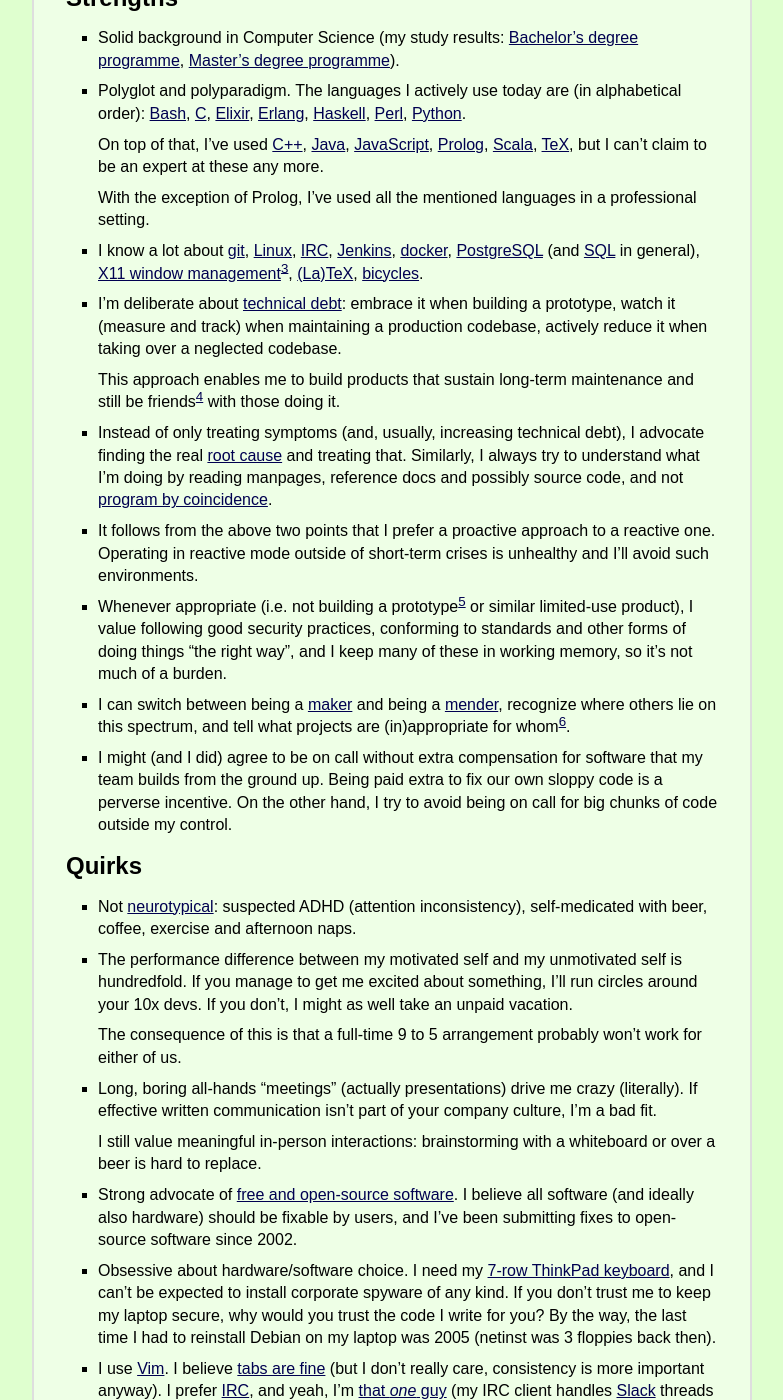
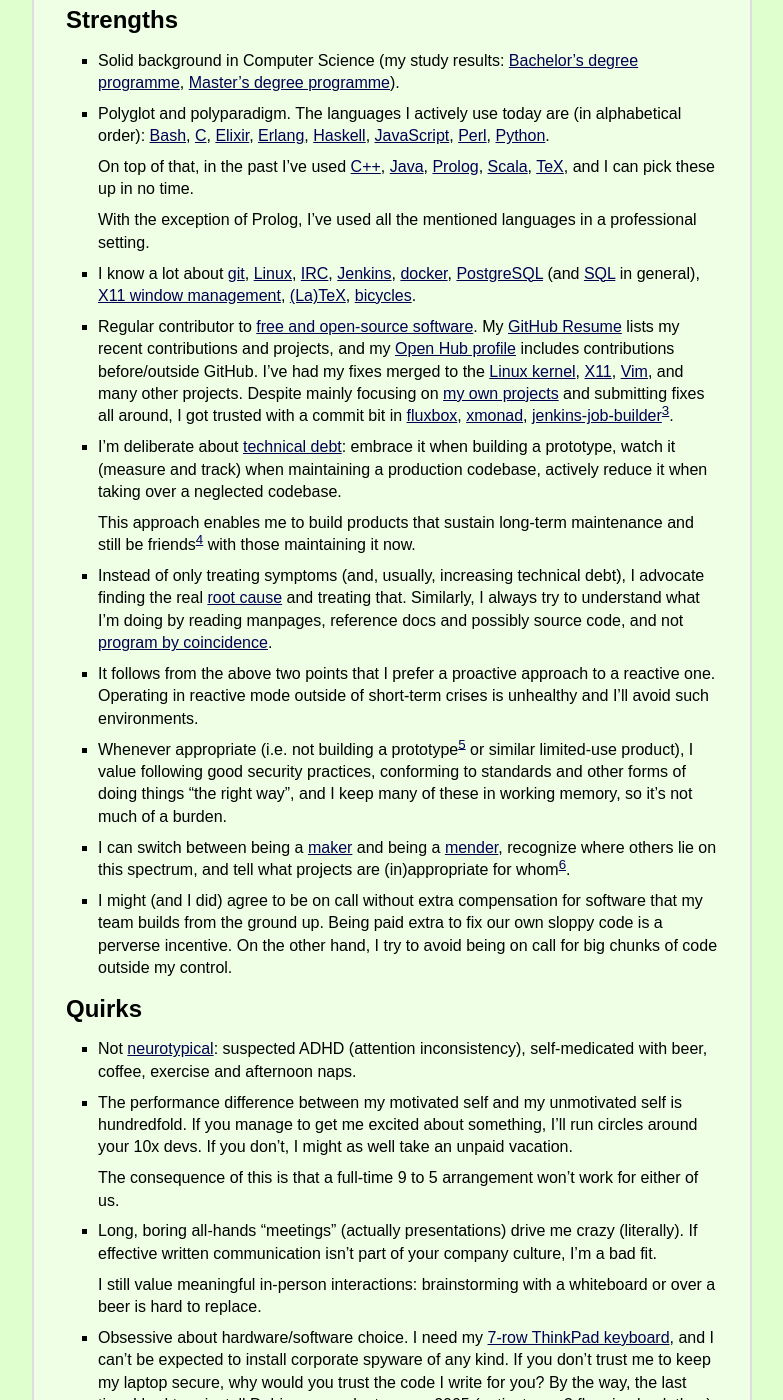
Before and after one commit to liskin/work.lisk.in, a Jekyll site: the page built from about.md, in a window 1280 px wide and 1400 px high, scrolled down 354 px. Shown: the whole window, without its empty margins (248-1031 px from the left). Built offline with Jekyll 4.4.1, drawn with Linux system fonts in a browser that asks for light colours; some of the changed text lies outside the part shown.

Commit message:
about: Improvements based on feedback from friends

```diff
--- a/about.md
+++ b/about.md
@@ -34,24 +34,33 @@
 
 * Polyglot and polyparadigm. The languages I actively use today are (in
   alphabetical order): [Bash][], [C][], [Elixir][], [Erlang][], [Haskell][],
-  [Perl][], [Python][].
+  [JavaScript][], [Perl][], [Python][].
 
-  On top of that, I've used [C++][], [Java][], [JavaScript][], [Prolog][],
-  [Scala][], [TeX][], but I can't claim to be an expert at these any more.
+  On top of that, in the past I've used [C++][], [Java][], [Prolog][],
+  [Scala][], [TeX][], and I can pick these up in no time.
 
   With the exception of Prolog, I've used all the mentioned languages in a
   professional setting.
 
 * I know a lot about [git][], [Linux][], [IRC][], [Jenkins][], [docker][],
-  [PostgreSQL][] (and [SQL][] in general), [X11 window management][][^x11-wm],
+  [PostgreSQL][] (and [SQL][] in general), [X11 window management][],
   [(La)TeX][TeX], [bicycles][].
+
+* Regular contributor to [free and open-source software][FOSS]. My [GitHub
+  Resume][] lists my recent contributions and projects, and my [Open Hub
+  profile][] includes contributions before/outside GitHub. I've had my fixes
+  merged to the [Linux kernel][Linux], [X11][xorg], [Vim][], and many other
+  projects. Despite mainly focusing on [my own projects][gh-repos] and
+  submitting fixes all around, I got trusted with a commit bit in
+  [fluxbox][], [xmonad][], [jenkins-job-builder][][^not-involved-anymore].
 
 * I'm deliberate about [technical debt][]: embrace it when building a
   prototype, watch it (measure and track) when maintaining a production
   codebase, actively reduce it when taking over a neglected codebase.
 
   This approach enables me to build products that sustain long-term
-  maintenance and still be friends[^violent-psychopath] with those doing it.
+  maintenance and still be friends[^violent-psychopath] with those maintaining
+  it now.
 
 * Instead of only treating symptoms (and, usually, increasing technical debt),
   I advocate finding the real [root cause][] and treating that. Similarly, I
@@ -76,9 +85,8 @@
   our own sloppy code is a perverse incentive. On the other hand, I try to
   avoid being on call for big chunks of code outside my control.
 
-[^x11-wm]:
-    I used to have commit bit in [fluxbox][] and I've been a regular
-    contributor to [xmonad][] since I switched in 2010.
+[^not-involved-anymore]:
+    No longer involved in some of these.
 
 [^violent-psychopath]:
     [Always code as if the person who ends up maintaining your code is a
@@ -116,8 +124,13 @@
 [X11 window management]: https://en.wikipedia.org/wiki/X_window_manager
 [fluxbox]: http://fluxbox.org/
 [xmonad]: https://xmonad.org/
+[gh-repos]: https://github.com/liskin?tab=repositories&type=source
+[jenkins-job-builder]: https://docs.openstack.org/infra/jenkins-job-builder/
 [TeX]: https://en.wikipedia.org/wiki/TeX
 [bicycles]: https://en.wikipedia.org/wiki/Bicycle
+[xorg]: http://www.x.org/
+[GitHub Resume]: https://resume.github.io/?liskin
+[Open Hub profile]: https://www.openhub.net/accounts/Liskni_si
 [root cause]: https://en.wikipedia.org/wiki/Root_cause_analysis
 [program by coincidence]: https://dev.to/decoeur_/programming-by-coincidence-dont-do-it-7cp
 [technical debt]: https://blog.pragmaticengineer.com/tech-debt/
@@ -133,8 +146,8 @@
   circles around your 10x devs. If you don't, I might as well take an unpaid
   vacation.
 
-  The consequence of this is that a full-time 9 to 5 arrangement probably
-  won't work for either of us.
+  The consequence of this is that a full-time 9 to 5 arrangement won't work
+  for either of us.
 
 * Long, boring all-hands “meetings” (actually presentations) drive me crazy
   (literally). If effective written communication isn't part of your company
@@ -143,27 +156,28 @@
   I still value meaningful in-person interactions: brainstorming with a
   whiteboard or over a beer is hard to replace.
 
-* Strong advocate of [free and open-source software][FOSS]. I believe all
-  software (and ideally also hardware) should be fixable by users, and I've
-  been submitting fixes to open-source software since 2002.
-
 * Obsessive about hardware/software choice. I need my [7-row ThinkPad
   keyboard][thinkpad-25], and I can't be expected to install corporate spyware
   of any kind. If you don't trust me to keep my laptop secure, why would you
   trust the code I write for you? By the way, the last time I had to reinstall
   Debian on my laptop was 2005 (netinst was 3 floppies back then).
 
+  Unsurprisingly, I'm a strong advocate of [free and open-source
+  software][FOSS]. I believe all software (and ideally also hardware) should
+  be fixable by users.
+
 * I use [Vim][]. I believe [tabs are fine][tabs] (but I don't really care,
   consistency is more important anyway). I prefer [IRC][], and yeah, I'm [that
-  _one_ guy](https://xkcd.com/1782/) (my IRC client handles [Slack][] threads
-  fine, though).
+  _one_ guy from xkcd](https://xkcd.com/1782/) (my IRC client handles
+  [Slack][] threads fine, though).
 
 * Road/gravel/urban/fixed-gear [cyclist][strava-profile]. Against cars in
   cities. Still better driver than many, though.
 
 * Not ready to relocate, I live with my [wife][] near her
-  [university][eva-uni]. Once the [world returns to normal][COVID-19], monthly
-  travel to socialize/hack together is not a problem, and in fact quite welcome.
+  [university][eva-uni]. Once the [world returns to (new) normal][COVID-19],
+  monthly travel to socialize/hack together is not a problem, and in fact
+  quite welcome.
 
 * May need a sabbatical every few years. Took unpaid sabbaticals in 2014 and
   2020.
```
Also changed, not shown: other parts of about.md (+1 -1 lines).
